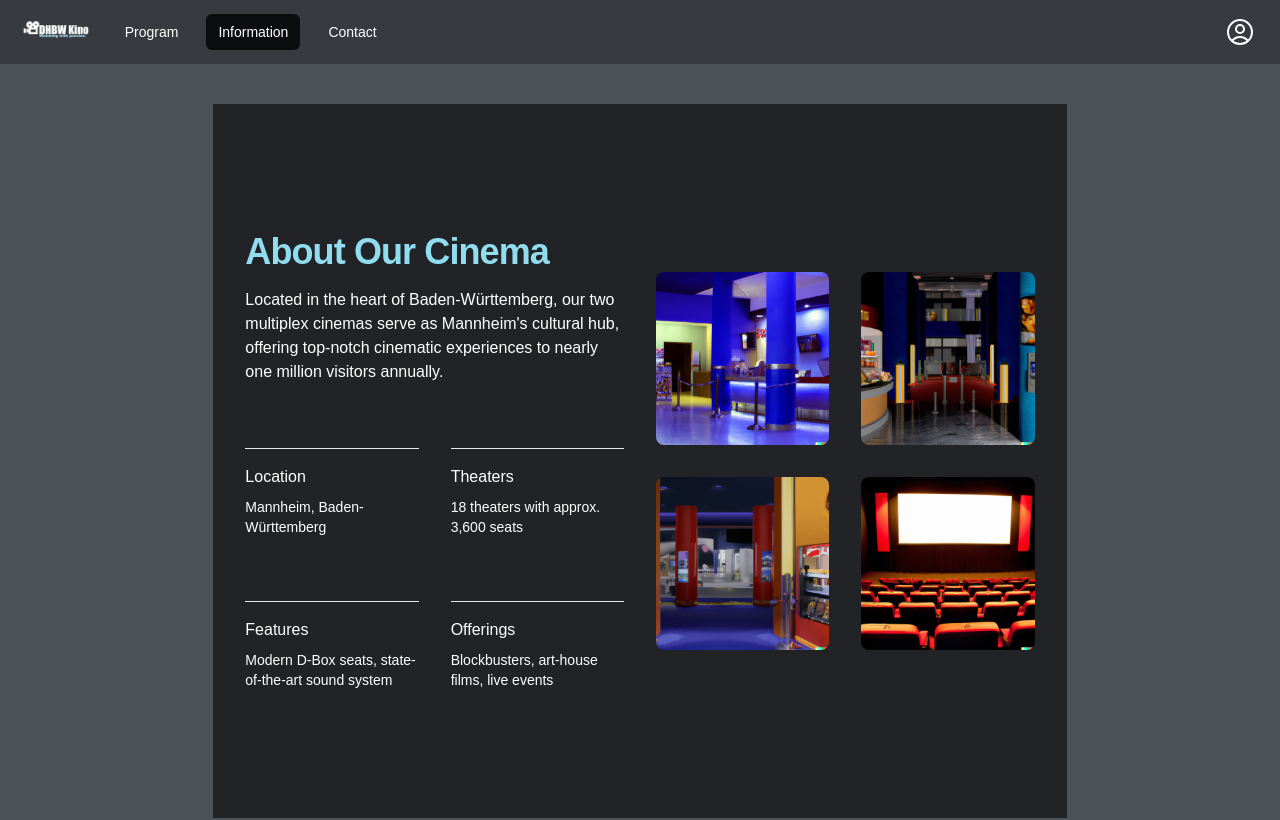
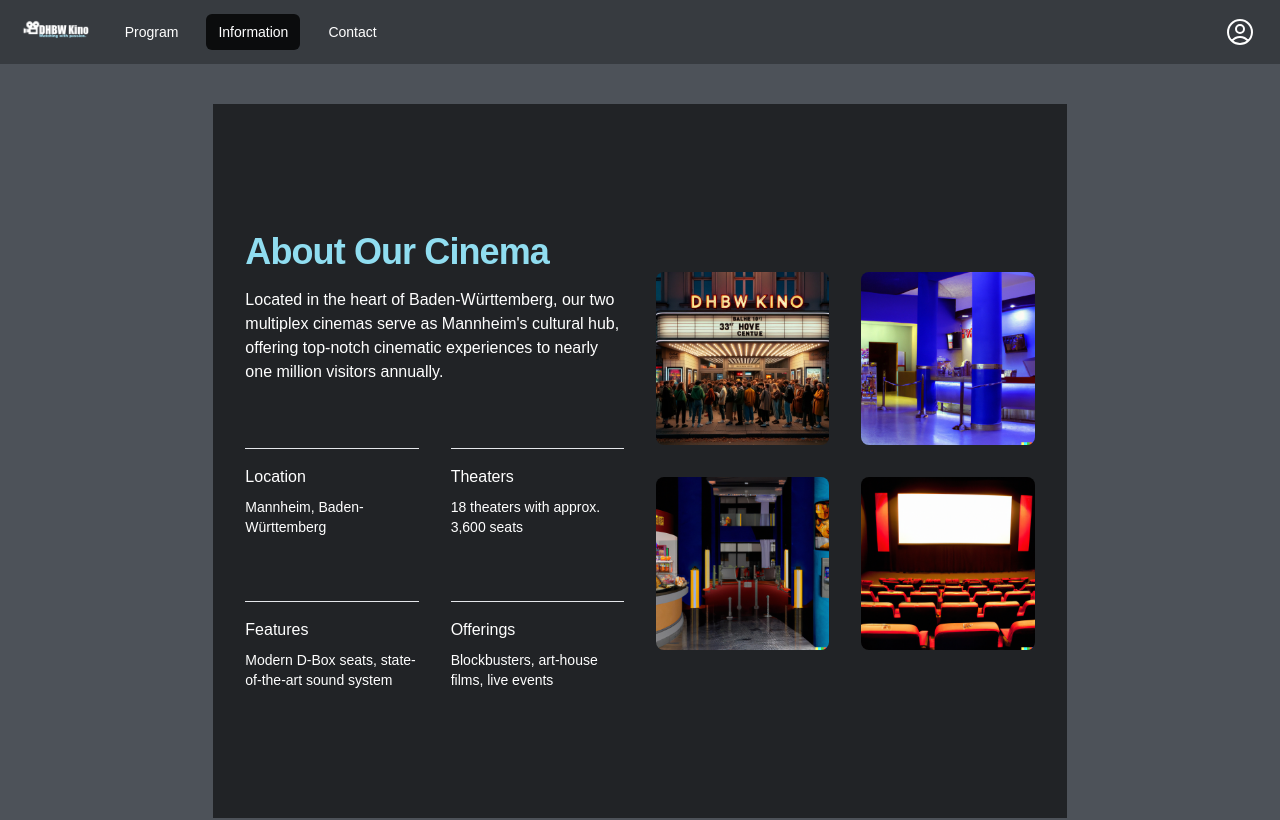
Before and after one commit to rickertmar/KinoticketFrontend, a Next.js app in the folder nextjs-blog/: page /information in a window 1280 px wide. Shown: the top 820 px of the page. Built offline with nearby package versions, Linux system fonts and the light colour scheme.

Commit message:
new image

```diff
--- a/nextjs-blog/pages/information/index.js
+++ b/nextjs-blog/pages/information/index.js
@@ -5,12 +5,24 @@ export default function Infos() {
     <div className="bg-primary-20 my-10">
       <Head>
         <title>About Our Cinema - DHBW Kino</title>
-        <meta name="description" content="Learn about our cinema located in Mannheim, Baden-Württemberg. Explore our theaters, features, and offerings." />
+        <meta
+          name="description"
+          content="Learn about our cinema located in Mannheim, Baden-Württemberg. Explore our theaters, features, and offerings."
+        />
       </Head>
       <div className="mx-auto grid max-w-2xl grid-cols-1 items-center gap-x-8 gap-y-16 px-4 py-24 sm:px-6 sm:py-32 lg:max-w-7xl lg:grid-cols-2 lg:px-8 text-white">
         <div>
-          <h2 className="text-3xl font-bold tracking-tight sm:text-4xl" style={{ color: "#90DDF0" }}>About Our Cinema</h2>
-          <p className="mt-4 text-white">Located in the heart of Baden-Württemberg, our two multiplex cinemas serve as Mannheim's cultural hub, offering top-notch cinematic experiences to nearly one million visitors annually.</p>
+          <h2
+            className="text-3xl font-bold tracking-tight sm:text-4xl"
+            style={{ color: "#90DDF0" }}
+          >
+            About Our Cinema
+          </h2>
+          <p className="mt-4 text-white">
+            Located in the heart of Baden-Württemberg, our two multiplex cinemas
+            serve as Mannheim's cultural hub, offering top-notch cinematic
+            experiences to nearly one million visitors annually.
+          </p>
 
           <dl className="mt-16 grid grid-cols-1 gap-x-6 gap-y-10 sm:grid-cols-2 sm:gap-y-16 lg:gap-x-8">
             <div className="border-t border-gray-200 pt-4">
@@ -19,23 +31,45 @@ export default function Infos() {
             </div>
             <div className="border-t border-gray-200 pt-4">
               <dt className="font-medium">Theaters</dt>
-              <dd className="mt-2 text-sm">18 theaters with approx. 3,600 seats</dd>
+              <dd className="mt-2 text-sm">
+                18 theaters with approx. 3,600 seats
+              </dd>
             </div>
             <div className="border-t border-gray-200 pt-4">
               <dt className="font-medium">Features</dt>
-              <dd className="mt-2 text-sm">Modern D-Box seats, state-of-the-art sound system</dd>
+              <dd className="mt-2 text-sm">
+                Modern D-Box seats, state-of-the-art sound system
+              </dd>
             </div>
             <div className="border-t border-gray-200 pt-4">
               <dt className="font-medium">Offerings</dt>
-              <dd className="mt-2 text-sm">Blockbusters, art-house films, live events</dd>
+              <dd className="mt-2 text-sm">
+                Blockbusters, art-house films, live events
+              </dd>
             </div>
           </dl>
         </div>
         <div className="grid grid-cols-2 grid-rows-2 gap-4 sm:gap-6 lg:gap-8">
-          <img src="/CinemaConcessions.png" alt="Cinema Concessions" className="rounded-lg bg-gray-100" />
-          <img src="/CinemaEntrance.png" alt="Cinema Entrance" className="rounded-lg bg-gray-100" />
-          <img src="/CinemaEntrance2.png" alt="Cinema Entrance 2" className="rounded-lg bg-gray-100" />
-          <img src="/CinemaScreen.png" alt="Cinema Screen" className="rounded-lg bg-gray-100" />
+          <img
+            src="/CinemaEntrance2.png"
+            alt="Cinema Entrance 2"
+            className="rounded-lg bg-gray-100"
+          />
+          <img
+            src="/CinemaConcessions.png"
+            alt="Cinema Concessions"
+            className="rounded-lg bg-gray-100"
+          />
+          <img
+            src="/CinemaEntrance.png"
+            alt="Cinema Entrance"
+            className="rounded-lg bg-gray-100"
+          />
+          <img
+            src="/CinemaScreen.png"
+            alt="Cinema Screen"
+            className="rounded-lg bg-gray-100"
+          />
         </div>
       </div>
     </div>
```
Also changed, not shown: nextjs-blog/public/CinemaEntrance2.png.
